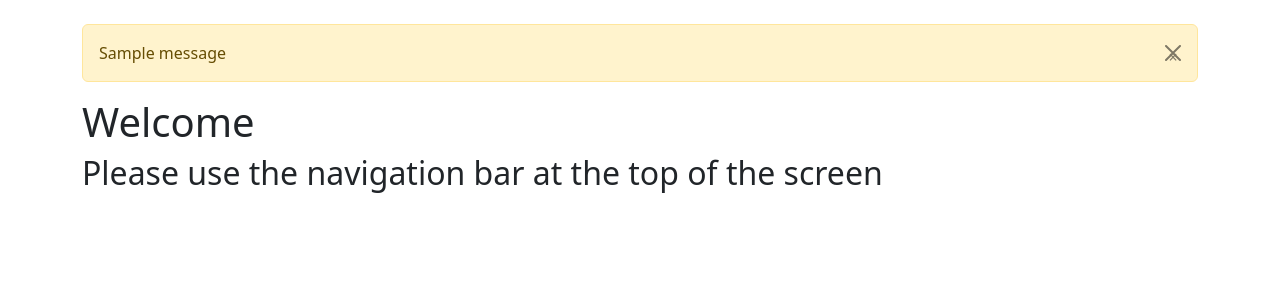
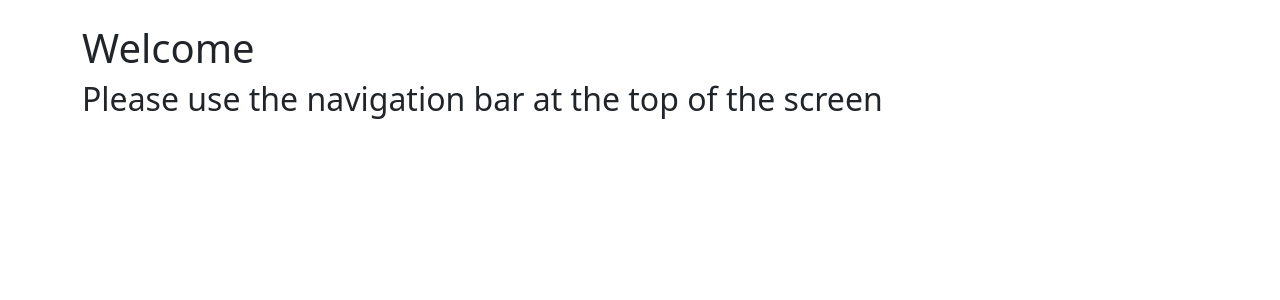
Before and after one commit to CallumLee22/DF_Assignment_GUI, a Flask app: page / in a window 1280 px wide. Shown: the part 56-356 px from the top of the page. Run offline with Flask 3, Linux system fonts and the light colour scheme; one stand-in notice (Sample message) is shown.

Commit message:
clean up html

```diff
--- a/templates/groups.jinja
+++ b/templates/groups.jinja
@@ -8,7 +8,9 @@
             {{ name["name"] }}
         </div>
         <div class="card-body">
-            <img src="static/{{name['name']}}.png">
+            <center>
+                <img src="static/{{name['name']}}.png">
+            </center>
         </div>
     </div>
     <br>
--- a/templates/index.jinja
+++ b/templates/index.jinja
@@ -1,15 +1,6 @@
 {% extends "base.jinja"%}
 
 {% block content %}
-
-    {% for message in get_flashed_messages() %}
-        <div class="alert alert-warning alert-dismissible fade show" role="alert">
-            {{ message }}
-            <button type="button" class="btn-close" data-dismiss="alert" aria-label="Close">
-            <span aria-hidden="true">&times;</span>
-            </button>
-        </div>
-    {% endfor %}
 
     <h1>Welcome</h1>
 
```
